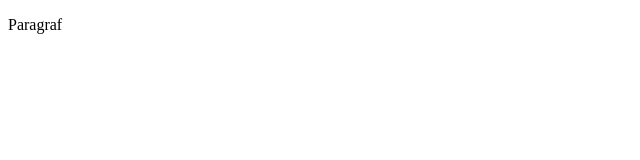
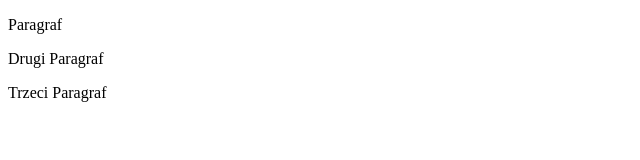
Before and after one commit to Waldi000INF/gitjestgit, a plain HTML site: page index.html in a window 1280 px wide. Shown: the whole page, without its empty margins (0-640 px from the left). Drawn offline with Linux system fonts and the light colour scheme.

Commit message:
merged master with version2

```diff
--- a/index.html
+++ b/index.html
@@ -8,5 +8,7 @@
 </head>
 <body>
     <p>Paragraf</p>
+    <p>Drugi Paragraf</p>
+    <P>Trzeci Paragraf</P>
 </body>
 </html>
```
